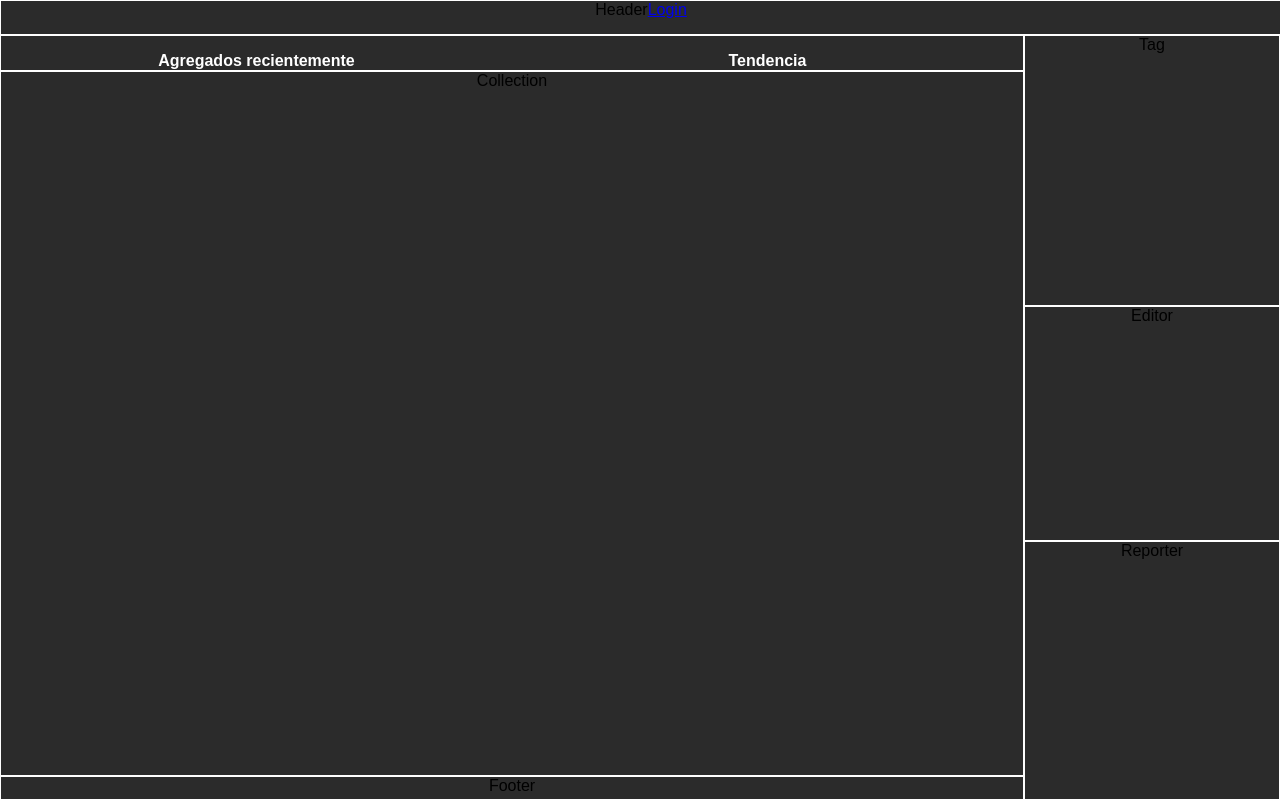
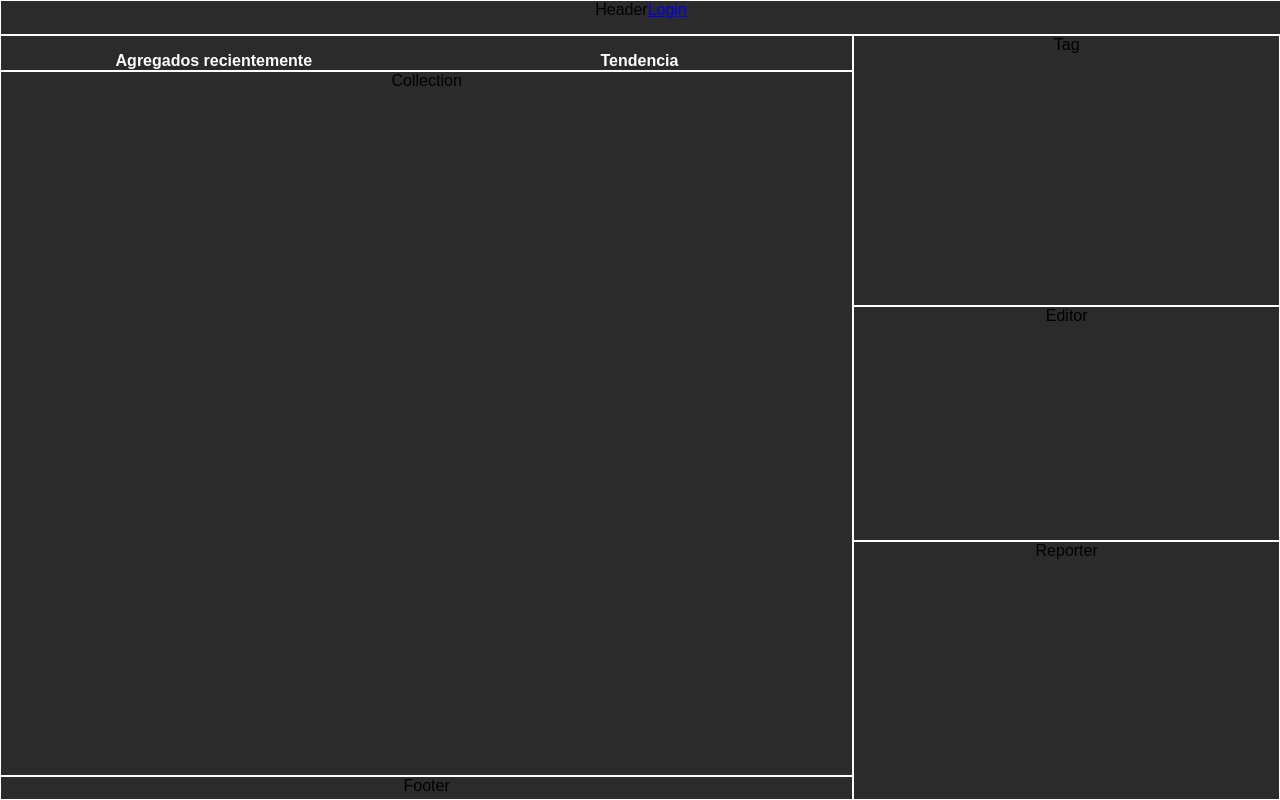
Before and after one commit to Rene-Mayhrem/news-website, a React (Create React App) app: page / in a window 1280 px wide. Built offline with nearby package versions, Linux system fonts and the light colour scheme.

Commit message:
Deleting previous screen width

```diff
--- a/src/media1500.css
+++ b/src/media1500.css
@@ -1,12 +1,24 @@
 /* *********************************************************************************  */
 /* Media screen: 1500px */
 
+@media screen and (max-width: 1500px) {
+  /* (components) Initial form */
+  .initial-form-container {
+    width: 60%;
+    margin-left: 20%;
+    margin-top: 30%;
+  }
 
-/* (components) Initial form */
-@media screen and (max-width: 1500px) {
-    .initial-form-container {
-      width: 60%;
-      margin-left: 20%;
-      margin-top: 30%;
-    }
+  /* (component) Home */
+  .home-container {
+    grid-template-columns: 4fr 2fr;
+    grid-template-rows: 0.3fr 0.2fr 2fr 2fr 2fr 0.2fr;
+    grid-template-areas:
+      "header header"
+      "menu-filter tag"
+      "element tag"
+      "element editor"
+      "element reporter"
+      "footer reporter";
   }
+}
```
Also changed, not shown: src/media1000.css (deleted, +0 -10 lines), src/media500.css (deleted, +0 -11 lines).
